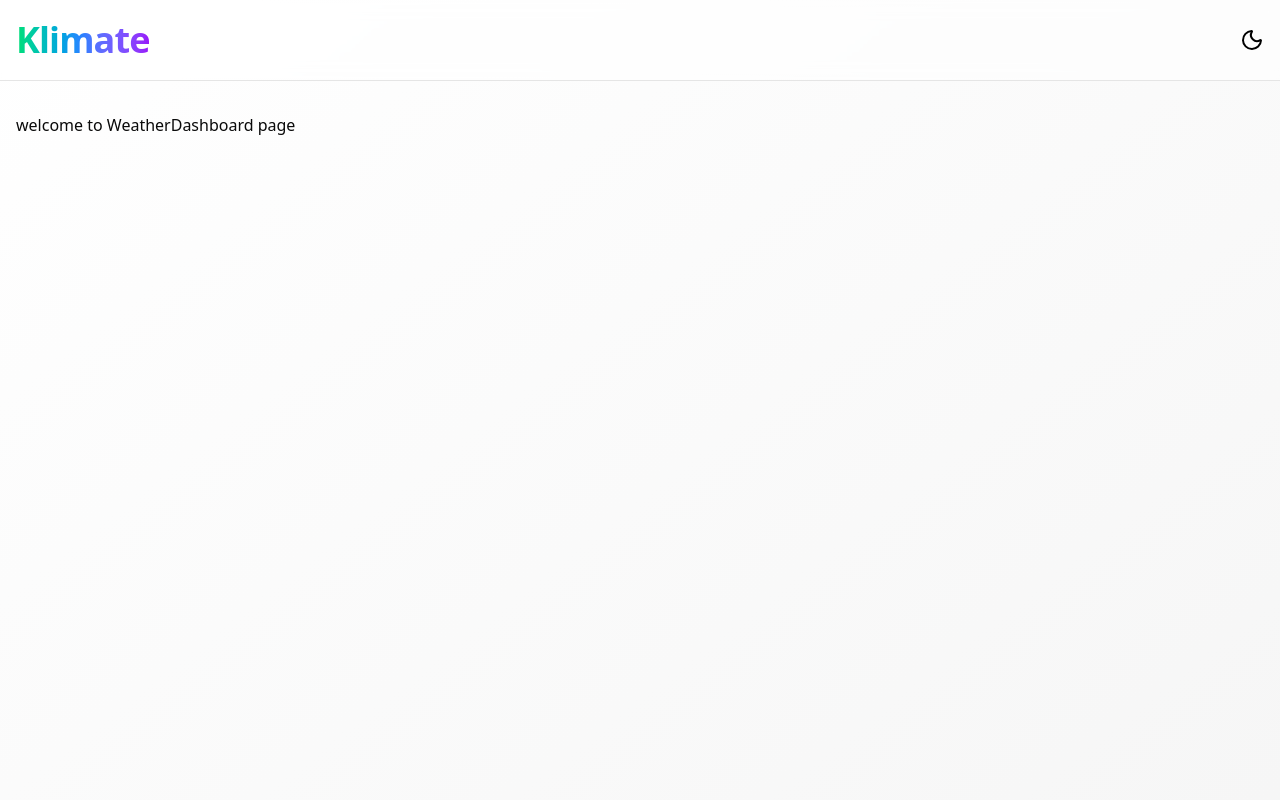
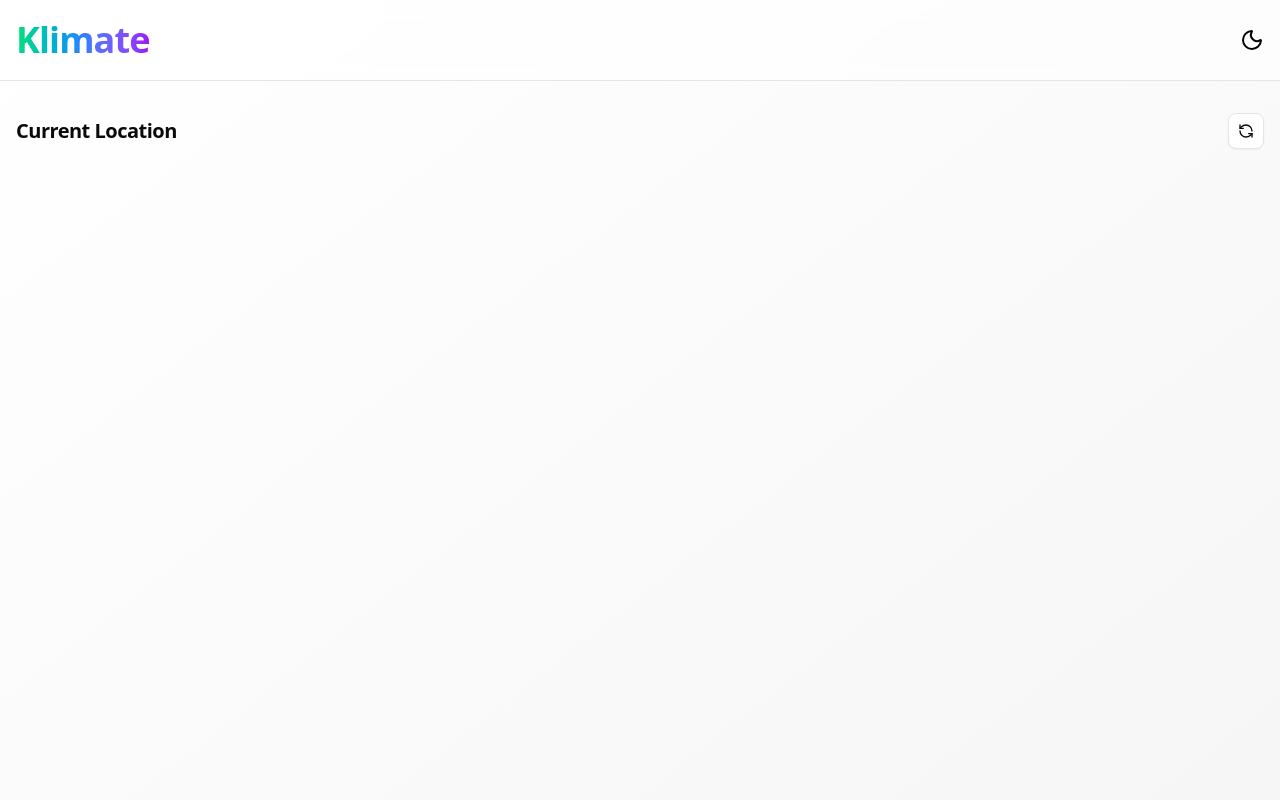
Before and after one commit to krish-goyal-04/WeatherWise-Weather-Web-Application, a React (Vite) app: page / in a window 1280 px wide. Shown: the top 800 px of the page. Built offline with nearby package versions, Linux system fonts and the light colour scheme.

Commit message:
Updated Project

```diff
--- a/package.json
+++ b/package.json
@@ -12,10 +12,14 @@
   "dependencies": {
     "@radix-ui/react-dialog": "^1.1.14",
     "@radix-ui/react-scroll-area": "^1.2.9",
+    "@radix-ui/react-slot": "^1.2.3",
     "@tailwindcss/vite": "^4.1.11",
+    "@tanstack/react-query": "^5.81.5",
+    "@tanstack/react-query-devtools": "^5.81.5",
     "class-variance-authority": "^0.7.1",
     "clsx": "^2.1.1",
     "cmdk": "^1.1.1",
+    "dotenv": "^17.0.1",
     "lucide-react": "^0.525.0",
     "next-themes": "^0.4.6",
     "react": "^19.1.0",
--- /dev/null
+++ b/src/api/config.js
@@ -0,0 +1,10 @@
+
+export const API_CONFIG = {
+    BASE_URL : "https://api.openweathermap.org/data/2.5",
+    GEO : "http://api.openweathermap.org/geo/1.0",
+    API_KEY: import.meta.env.VITE_OPENWEATHER_API_KEY,
+    DEFAULT_PARAMS : {
+        units:"metric",
+        appid:import.meta.env.VITE_OPENWEATHER_API_KEY
+    }
+}
--- /dev/null
+++ b/src/api/weather.js
@@ -0,0 +1,45 @@
+import { useSearchParams } from "react-router-dom"
+import {API_CONFIG} from "./config"
+
+class WeatherAPI{
+    createURL(endpoint,params){
+        const searchParams = new useSearchParams({
+            appid:API_CONFIG.API_KEY,
+            ...params
+        })
+        return `${endpoint}?${searchParams.toString()}`
+    }
+
+    async fetchData(url){
+        const response = await fetch(url)
+        if(!response.ok){
+            throw new Error(`Weather API Error:${response.statusText}`)
+        }
+        return response.json()
+    }
+
+    async getCurrentWeather({lat,lon}){
+        const url = this.createURL(`${API_CONFIG.BASE_URL}/weather`,{
+            lat:lat.toString(),
+            lon:lon.toString(),
+            units:"metric"})
+        return this.fetchData(url)
+    }
+
+    async getWeatherForecast({lat,lon}){
+        const url = this.createURL(`${API_CONFIG.BASE_URL}/forecast`,{
+            lat:lat.toString(),lon:lon.toString(),units:"metric"})
+        return this.fetchData(url)
+    }
+
+    async reverseGeocode({lat,lon}){
+        const url = this.createURL(`${API_CONFIG.GEO}/reverse`,{
+            lat:lat.toString(),
+            lon:lon.toString(),
+            limit:1
+        })
+        return this.fetchData(url)
+    }
+}
+
+export const weatherAPI = new WeatherAPI()
--- /dev/null
+++ b/src/components/ui/button.jsx
@@ -0,0 +1,55 @@
+import * as React from "react"
+import { Slot } from "@radix-ui/react-slot"
+import { cva } from "class-variance-authority";
+
+import { cn } from "@/lib/utils"
+
+const buttonVariants = cva(
+  "inline-flex items-center justify-center gap-2 whitespace-nowrap rounded-md text-sm font-medium transition-all disabled:pointer-events-none disabled:opacity-50 [&_svg]:pointer-events-none [&_svg:not([class*='size-'])]:size-4 shrink-0 [&_svg]:shrink-0 outline-none focus-visible:border-ring focus-visible:ring-ring/50 focus-visible:ring-[3px] aria-invalid:ring-destructive/20 dark:aria-invalid:ring-destructive/40 aria-invalid:border-destructive",
+  {
+    variants: {
+      variant: {
+        default:
+          "bg-primary text-primary-foreground shadow-xs hover:bg-primary/90",
+        destructive:
+          "bg-destructive text-white shadow-xs hover:bg-destructive/90 focus-visible:ring-destructive/20 dark:focus-visible:ring-destructive/40 dark:bg-destructive/60",
+        outline:
+          "border bg-background shadow-xs hover:bg-accent hover:text-accent-foreground dark:bg-input/30 dark:border-input dark:hover:bg-input/50",
+        secondary:
+          "bg-secondary text-secondary-foreground shadow-xs hover:bg-secondary/80",
+        ghost:
+          "hover:bg-accent hover:text-accent-foreground dark:hover:bg-accent/50",
+        link: "text-primary underline-offset-4 hover:underline",
+      },
+      size: {
+        default: "h-9 px-4 py-2 has-[>svg]:px-3",
+        sm: "h-8 rounded-md gap-1.5 px-3 has-[>svg]:px-2.5",
+        lg: "h-10 rounded-md px-6 has-[>svg]:px-4",
+        icon: "size-9",
+      },
+    },
+    defaultVariants: {
+      variant: "default",
+      size: "default",
+    },
+  }
+)
+
+function Button({
+  className,
+  variant,
+  size,
+  asChild = false,
+  ...props
+}) {
+  const Comp = asChild ? Slot : "button"
+
+  return (
+    <Comp
+      data-slot="button"
+      className={cn(buttonVariants({ variant, size, className }))}
+      {...props} />
+  );
+}
+
+export { Button, buttonVariants }
--- a/src/main.jsx
+++ b/src/main.jsx
@@ -8,6 +8,11 @@
 import Footer from './components/Footer.jsx'
 import CityPage from "./pages/CityPage.jsx"
 import Header from './components/Header.jsx'
+import { QueryClientProvider,QueryClient } from '@tanstack/react-query'
+import { ReactQueryDevtools } from '@tanstack/react-query-devtools'
+
+
+const queryClient = new QueryClient()
 
 const AppLayout = ()=>{
   return(
@@ -38,8 +43,12 @@
 
 
 ReactDOM.createRoot(document.getElementById("root")).render(
-  <ThemeProvider>
-    <RouterProvider router={appRouter} />
-  </ThemeProvider>
+  <QueryClientProvider client={queryClient}>
+    <ThemeProvider>
+      <RouterProvider router={appRouter} />
+    </ThemeProvider>
+    <ReactQueryDevtools initialIsOpen={false} />
+  </QueryClientProvider>
+
 
 )
--- a/src/pages/WeatherDashboard.jsx
+++ b/src/pages/WeatherDashboard.jsx
@@ -1,6 +1,17 @@
+import { RefreshCcw } from "lucide-react";
+import {Button} from "../components/ui/button"
 const WeatherDashboard = ()=>{
     return(
-        <div>welcome to WeatherDashboard page</div>
+        <div>
+            {/*Favouraite cities */}
+            <div className="flex items-center justify-between">
+                <h1 className="text-xl font-bold tracking-tight">Current Location</h1>
+                <Button variant={'outline'} size={'icon'}>
+                    <RefreshCcw className="h-4 w-4" />
+                </Button>
+            </div>
+            {/* Current and Hourly weather */}
+        </div>
     )
 }
 export default WeatherDashboard;
```
Also changed, not shown: src/hooks/useGetLocation.jsx (added), 2 other files (tests, documents, lock files or other folders).
